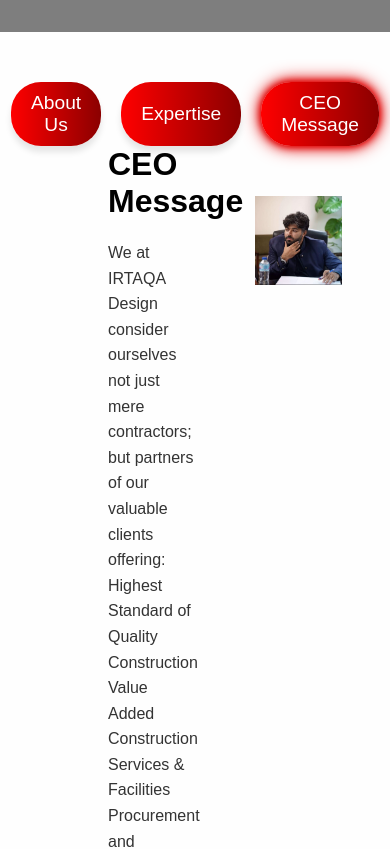
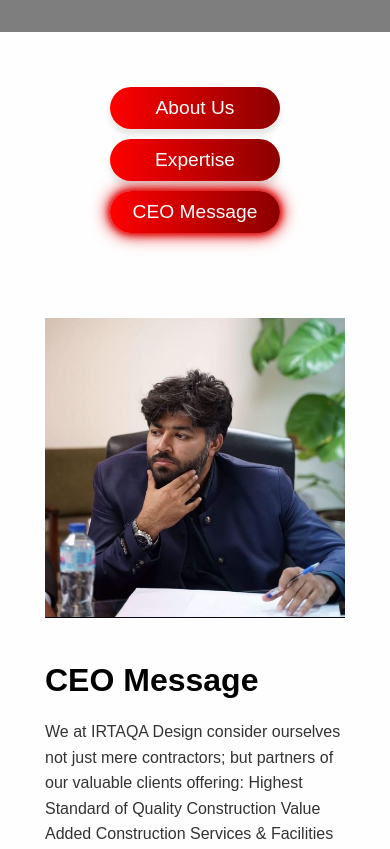
Before and after one commit to shahiryarverified/irtaqa-designs, a React (Create React App) app: page / in a window 390 px wide. Shown: the part 1479-2328 px from the top of the page. Built offline with nearby package versions, Linux system fonts and the light colour scheme; grey boxes are pictures that could not be loaded.

Commit message:
Website 90% Complete

```diff
--- a/src/components/ContactUsSection/style.css
+++ b/src/components/ContactUsSection/style.css
@@ -1,10 +1,20 @@
+
+@media(max-width:400px){
+  .contact-us-section-inner{
+    min-width: 260px;
+  }
+  .contact-form-outer{
+    min-width: 260px;
+  }
+}
+
 @media(max-width:768px){
   .contact-us-section-inner{
     flex-direction: column;
     align-items: center;
     justify-content: center;
+    width: 400px;
     padding: 2% 10% 2% 10%;
-    padding: 10px;
   }
   .contact-info{
     justify-content: center;
@@ -14,8 +24,7 @@
 
 @media(max-width:1024px){
   .contact-us-section-inner{
-    width: 100%;
-    min-width: 600px;
+    width: 500px;
     padding: 2% 10% 2% 10%;
   }
   .contact-info{
@@ -25,13 +34,13 @@
 }
 
 
+
 .contact-us-section-inner {
     background-color: #D32F2F; /* Adjust the color to match the exact shade */
     color: white;
     border-radius: 1% 1%;
     display: flex;
     width: 60%;
-    min-width: 400px;
     padding: 2% 5% 2% 5%;
     align-items: center;
     margin: auto;
@@ -75,8 +84,9 @@
     display: flex;
     flex-direction: column;
     background-color: white;
-    padding: 20px;
-    margin: 20px;
+    padding: 5%;
+    margin-top: 10px;
+    margin-bottom: 10px;
     width: 100%;
     align-items: center;
     border-radius: 5px; /* Adjust as needed */
--- a/src/components/ServicesSection/ServicesSection.js
+++ b/src/components/ServicesSection/ServicesSection.js
@@ -17,14 +17,14 @@
 const ActionAreaCard = ({ serviceName, context, img }) => {
   return (
     <Card className="ActionAreaCard">
-      <CardActionArea style={{ height: "100%" }}>
+      <CardActionArea>
         <CardMedia
           component="img"
           height="140"
           image={img}
           alt="green iguana"
         />
-        <CardContent style={{ height: "40vh" }}>
+        <CardContent className="CardContent">
           <Typography gutterBottom variant="h5" component="div">
             {serviceName}
           </Typography>
--- a/src/components/ServicesSection/style.css
+++ b/src/components/ServicesSection/style.css
@@ -18,6 +18,10 @@
     animation: pulseAnimation 2s infinite;
   }
 
+  .CardContent {
+    height: 27vh;
+  }
+
   .ActionAreaCard:hover {
     box-shadow: 0 10px 20px #ff0000;
   }
@@ -26,7 +30,6 @@
     display: flex;
     flex-direction: column;
     justify-content: center;
-    /* align-items: center; */
     padding-top: 100px;
     padding-bottom: 100px;
     text-align: center;
@@ -67,13 +70,20 @@
     padding-top: 100px;
     padding-bottom: 100px;
   }
+
+  .CardContent{
+    height: 18vh;
+  }
 }
 
 /* For mobile */
-@media (max-width: 480px) {
+@media (max-width: 768px) {
   .services-grid {
     grid-template-columns: 1fr;
     justify-content: center;
     align-items: center;
   }
+  .CardContent{
+    height: 40vh;
+  }
 }
--- a/src/components/Storysection/StorySection.js
+++ b/src/components/Storysection/StorySection.js
@@ -37,6 +37,12 @@
           </button>
         </div>
         <div className="story-content-and-image">
+          <div className="story-image">
+            <img
+              src={activeSection !== "ceoMessage" ? image : image2}
+              alt="Our Story"
+            />
+          </div>
           {activeSection === "ceoMessage" && (
             <div className="story-content">
               <h2>CEO Message</h2>
@@ -120,12 +126,6 @@
               </p>
             </div>
           )}
-          <div className="story-image">
-            <img
-              src={activeSection !== "ceoMessage" ? image : image2}
-              alt="Our Story"
-            />
-          </div>
         </div>
       </div>
     </section>
--- a/src/components/Storysection/style.css
+++ b/src/components/Storysection/style.css
@@ -1,9 +1,44 @@
+
+@media (max-width:768px) {
+  .story-buttons{
+    flex-direction: column;
+    justify-content: center;
+    align-items: center;
+    width: 100%;
+  }
+  .story-button{
+    margin: 5px;
+    width: 170px;
+  }
+
+  .story-content-and-image{
+    display: flex;
+    flex-direction: column;
+    align-items: center;
+    justify-content: center;
+  }
+
+  .story-image {
+    padding: 20px;
+  }
+
+  .story-image img {
+    width: 300px;
+    height: 300px;
+  }
+
+  .story-inner{
+    min-width: 90%;
+  }
+}
+
+
+
 /* CSS for the "Our Story" section */
 .story {
     display: flex;
     flex-direction: column;
     align-items: center;
-    justify-content: center;
     padding: 50px;
   }
 
@@ -12,12 +47,11 @@
     display: flex;
     flex-direction: column;
     align-items: center;
-    justify-content: center;
-    max-width: 60%;
+    max-width: 80%;
   }
 
   .story-content {
-    max-width: 50%;
+    padding: 20px;
   }
 
   .story-content h2 {
@@ -31,27 +65,18 @@
     color: #333; /* Adjust the color to match your design */
   }
 
-  .story-content h3 {
-    font-size: 1.5em;
-    margin-top: 40px;
+  .story-content-and-image
+  {
+    display: flex;
   }
 
   .story-image {
-    max-width: 50%;
-    padding-top: 50px;
-    transform: translateY(-80px);
-    transform: translateX(60px);
+    padding: 20px;
+    margin-top: 60px;
   }
 
   .story-image img {
-    width: 100%;
-    height: auto;
-  }
-
-  .story-content-and-image
-  {
-    display: flex;
-    flex-direction: row;
+    max-height: 400px;
   }
 
   .story-button {
@@ -82,15 +107,15 @@
   .active {
     /* Add more advanced and expressive styles for the active button */
     background: linear-gradient(to right, #ff0000, #8B0000); /* Darker red background color for active state */
-    box-shadow: 0 9px 12px rgba(0, 0, 0, 0.1); /* Adjust box shadow for active state */
+    box-shadow: 0 6px 9px rgba(0, 0, 0, 0.1); /* Adjust box shadow for active state */
     animation: glow 1s ease-in-out infinite alternate; /* Add a subtle glowing effect */
   }
 
   @keyframes glow {
     from {
-      box-shadow: 0 0 5px #e00202, 0 0 10px #e00202, 0 0 15px #e00202;
+      box-shadow: 0 0 2.5px #e00202, 0 0 5px #e00202, 0 0 7.5px #e00202;
     }
     to {
-      box-shadow: 0 0 7px #e00202, 0 0 12px #e00202, 0 0 20px #e00202;
+      box-shadow: 0 0 3.5px #e00202, 0 0 6px #e00202, 0 0 10px #e00202;
     }
   }
```
